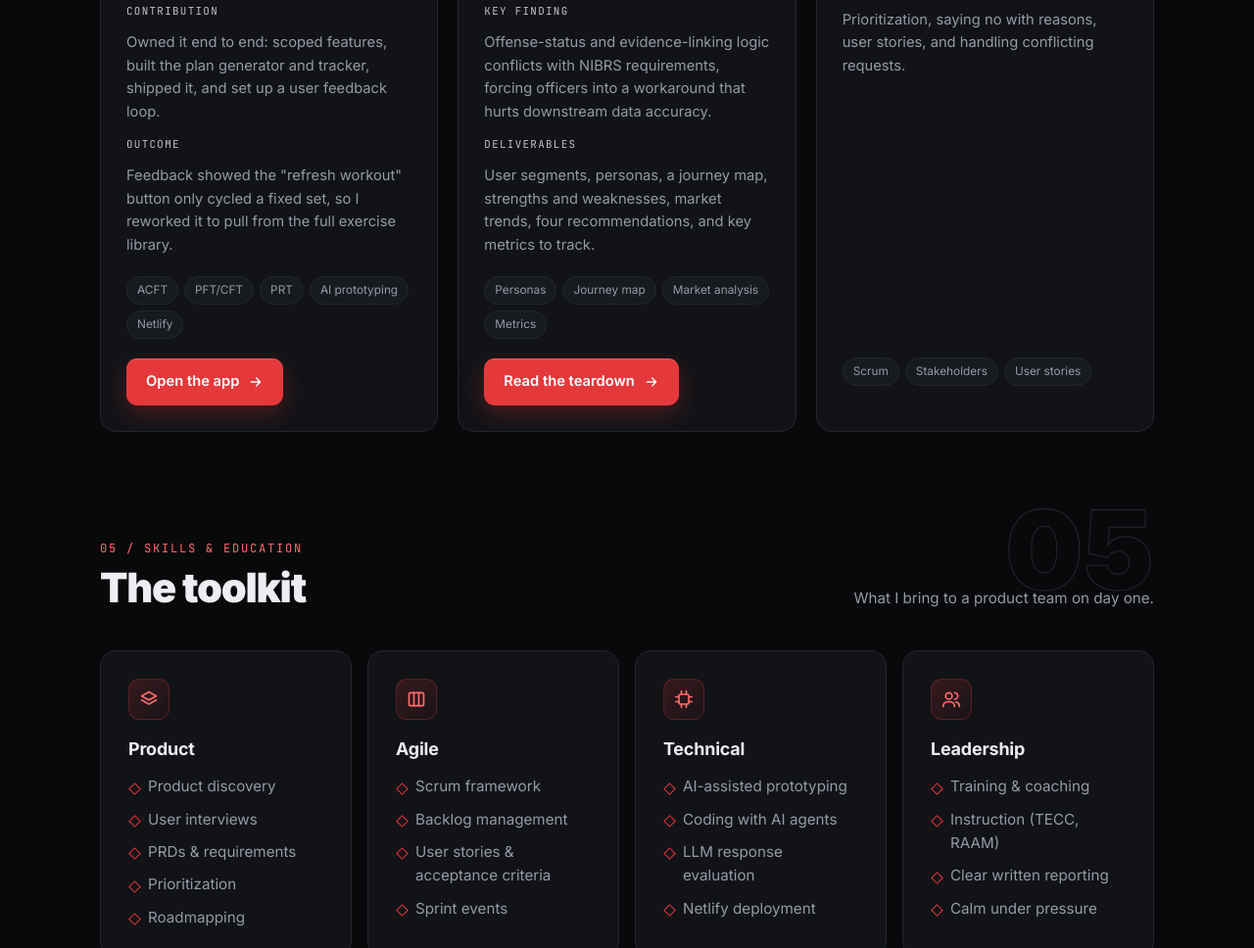
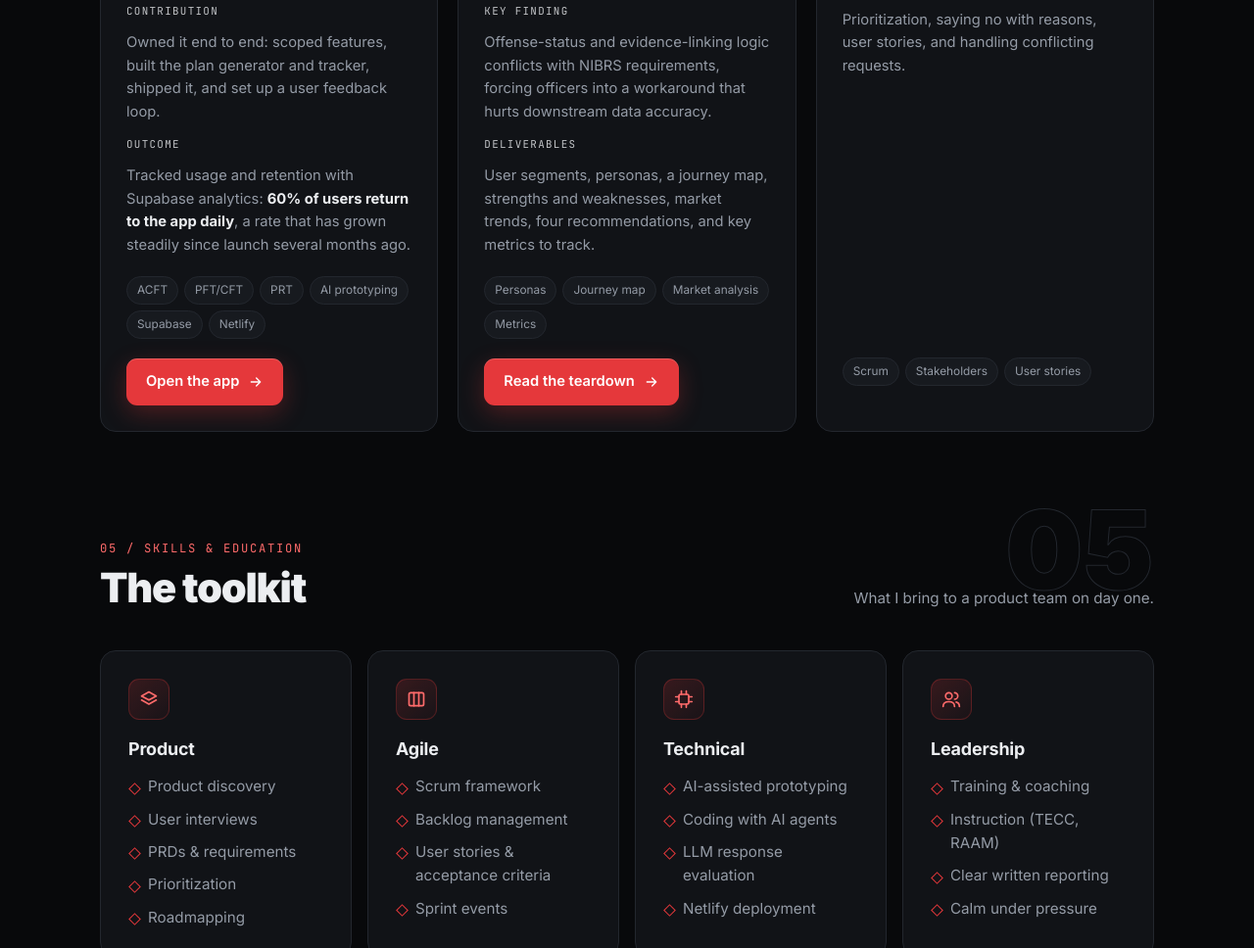
Before and after one commit to kylegapen/kylegapen.github.io, a plain HTML site: page index.html in a window 1280 px wide. Shown: the part 4916-5884 px from the top of the page at 98% size. Drawn offline with Linux system fonts and the light colour scheme.

Commit message:
Add files via upload

```diff
--- a/index.html
+++ b/index.html
@@ -509,9 +509,9 @@
           <dl>
             <dt>Problem</dt><dd>Friends, coworkers, and service members needed training plans tied to specific test standards, not generic workouts.</dd>
             <dt>Contribution</dt><dd>Owned it end to end: scoped features, built the plan generator and tracker, shipped it, and set up a user feedback loop.</dd>
-            <dt>Outcome</dt><dd>Feedback showed the "refresh workout" button only cycled a fixed set, so I reworked it to pull from the full exercise library.</dd>
+            <dt>Outcome</dt><dd>Tracked usage and retention with Supabase analytics: <b style="color:var(--text)">60% of users return to the app daily</b>, a rate that has grown steadily since launch several months ago.</dd>
           </dl>
-          <div class="tags"><span>ACFT</span><span>PFT/CFT</span><span>PRT</span><span>AI prototyping</span><span>Netlify</span></div>
+          <div class="tags"><span>ACFT</span><span>PFT/CFT</span><span>PRT</span><span>AI prototyping</span><span>Supabase</span><span>Netlify</span></div>
           <div><a class="btn primary" href="https://modern-combat-path.netlify.app" target="_blank">Open the app <svg><use href="#i-arrow"/></svg></a></div>
         </div>
       </article>
```
